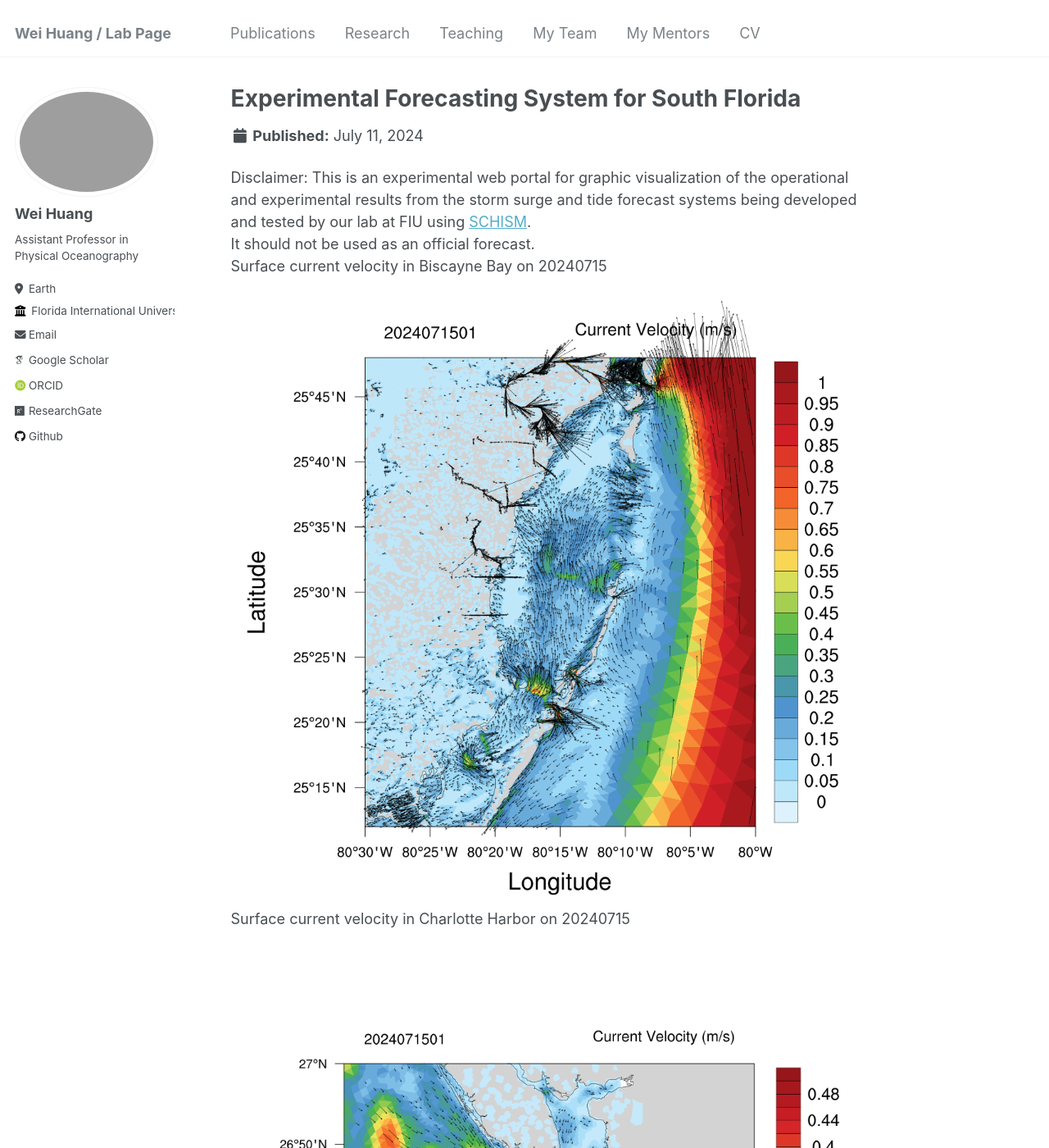
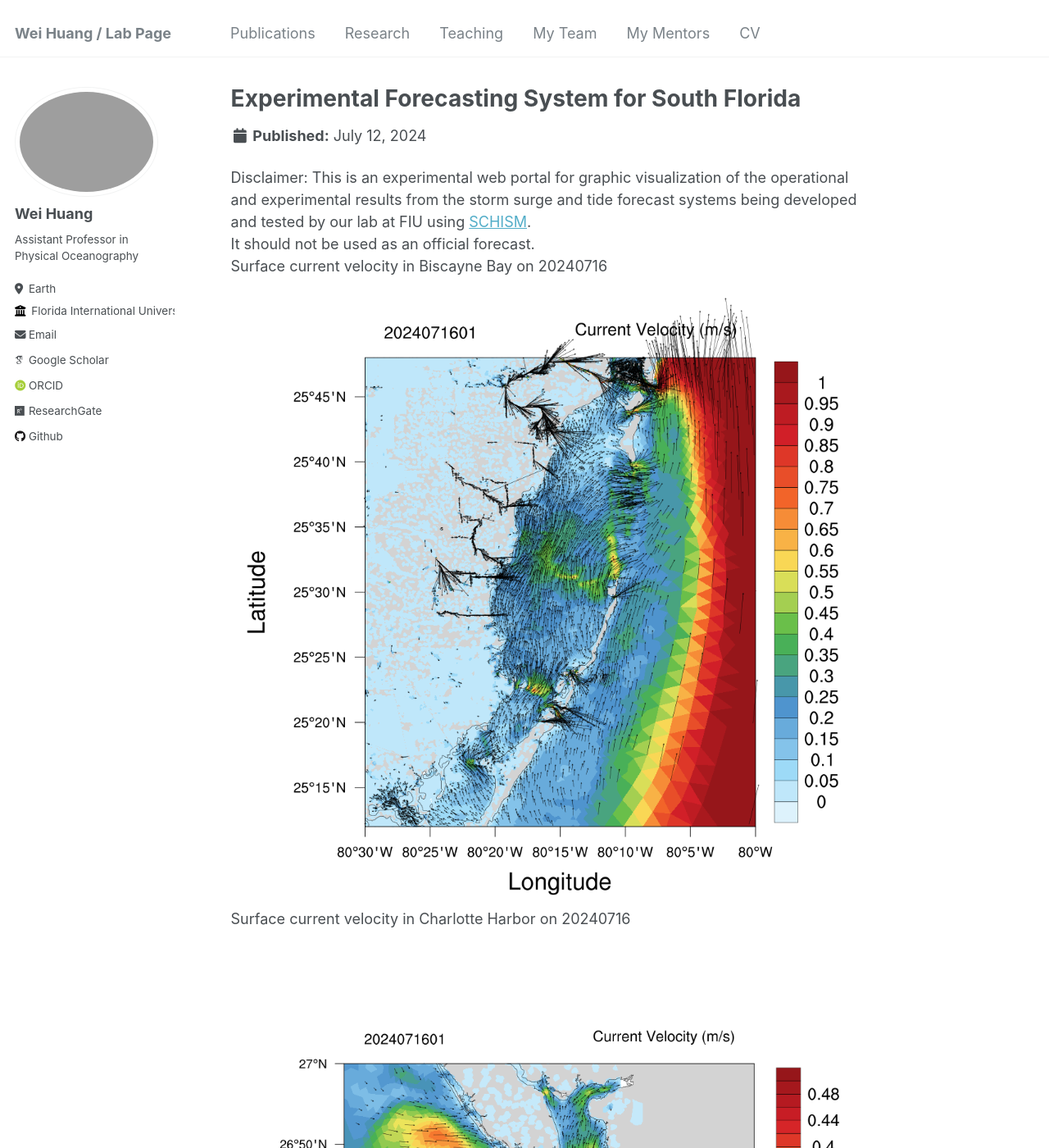
Before and after one commit to huang96169/huang96169.github.io, a Jekyll site: the page built from _research/research-1.md, in a window 1280 px wide and 1400 px high. Shown: the whole window at 82% size. Built offline with Jekyll 4.4.1, drawn with Linux system fonts in a browser that asks for light colours; some web fonts are replaced; some of the changed text lies outside the part shown.

Commit message:
replaced research_uv1.gif research_salt1.gif research_temp1.gif and replaced research_elev2.gif research_uv2.gif research_salt2.gif research_temp2.gif

```diff
--- a/_research/research-1.md
+++ b/_research/research-1.md
@@ -1,7 +1,7 @@
 ---
 title: "Experimental Forecasting System for South Florida"
-short: Surface current velocity of South Florida from 20240711 to 20240715
-date: 2024-07-11
+short: Surface current velocity of South Florida from 20240712 to 20240716
+date: 2024-07-12
 short1: "Disclaimer: This is an experimental web portal for graphic visualization of the operational and experimental results from the storm surge and tide forecast systems being developed and tested by our lab at FIU using [SCHISM](https://ccrm.vims.edu/schismweb/). It should not be used as an official forecast."
 excerpt: "<img src='/images/research_uv1.gif'>"
 collection: research
@@ -10,11 +10,11 @@ collection: research
 Disclaimer:
 This is an experimental web portal for graphic visualization of the operational and experimental results from the storm surge and tide forecast systems being developed and tested by our lab at FIU using [SCHISM](https://ccrm.vims.edu/schismweb/).<br/>
 It should not be used as an official forecast.<br/>
-Surface current velocity in Biscayne Bay on 20240715<br/>
+Surface current velocity in Biscayne Bay on 20240716<br/>
 <img src='/images/research_Bbay.png'>
-Surface current velocity in Charlotte Harbor on 20240715<br/>
+Surface current velocity in Charlotte Harbor on 20240716<br/>
 <img src='/images/research_Cbay.png'>
-Surface current velocity in Tampa Bay on 20240715<br/>
+Surface current velocity in Tampa Bay on 20240716<br/>
 <img src='/images/research_Tbay.png'>
 The map below showns observational stations used for validating the model's results, as well as the horizontal grid. <br/>
 The horizontal grid for SCHISM in simulating Biscayne Bay in South Florida, using flexible resolution resolving levees and canals (1-2 m), watershed rural and urban areas (30m-50m) and coastal ocean (500m-5km).<br/>
```
Also changed, not shown: _research/research-2.md (+6 -6 lines), images/research_Bbay.png, images/research_Cbay.png, images/research_Tbay.png, images/research_maxelev2.gif.
